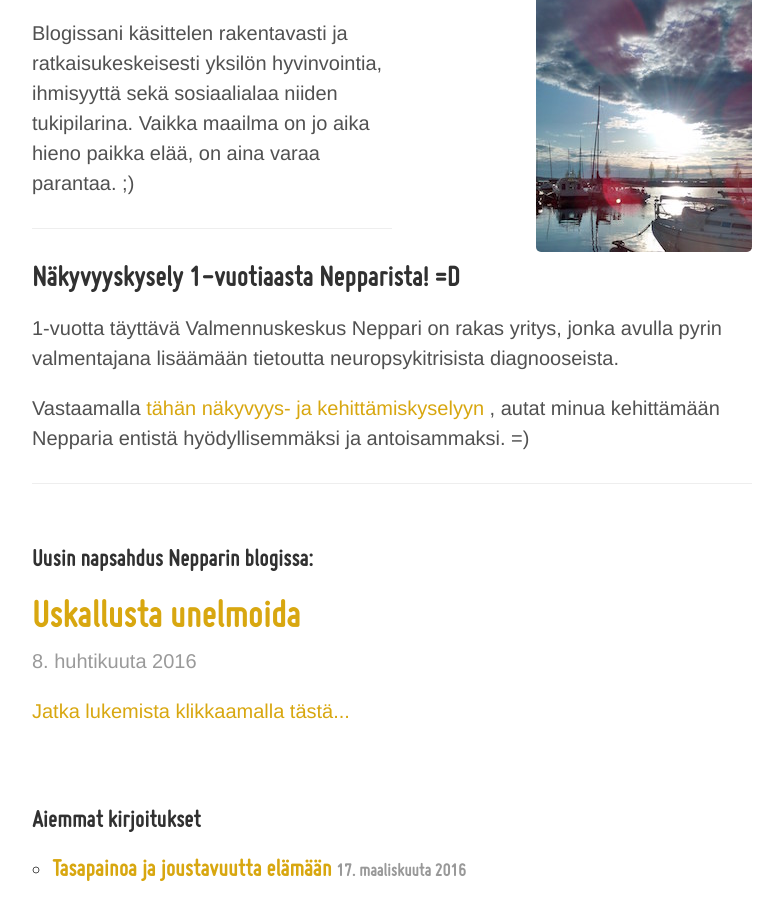
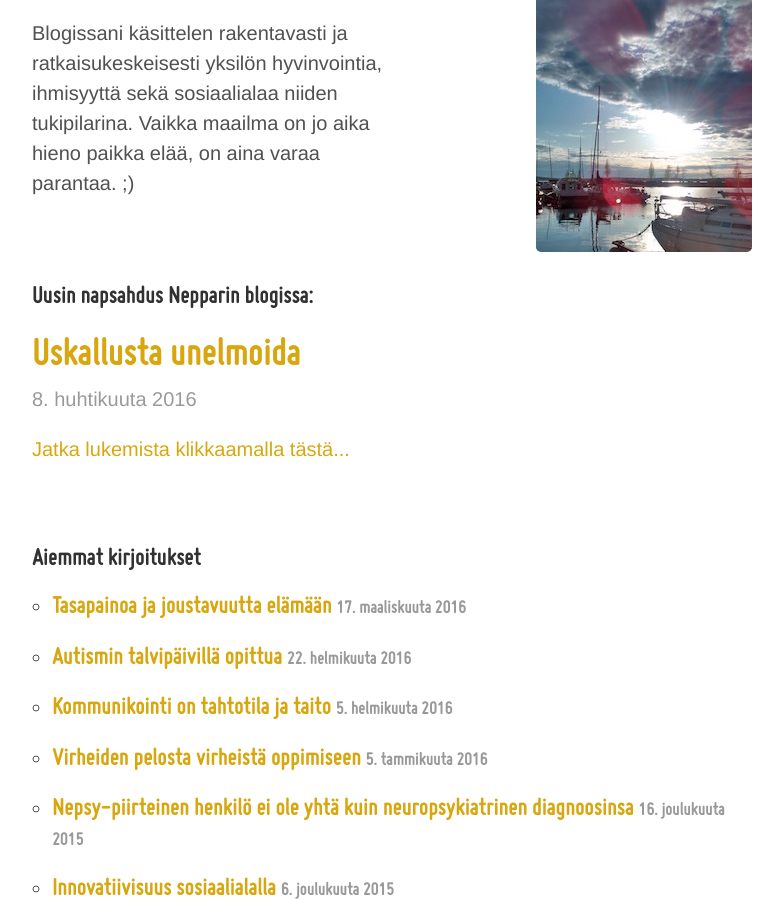
Before and after one commit to niinapiira/neppari.net, a Jekyll site: the page built from blogi.md, in a window 1280 px wide and 900 px high, scrolled down 305 px. Shown: the whole window, without its empty margins (248-1031 px from the left). Built offline with Jekyll 4.4.1, drawn with Linux system fonts in a browser that asks for light colours.

Commit message:
Updated blogi.md

```diff
--- a/blogi.md
+++ b/blogi.md
@@ -1,18 +1,10 @@
 ---
-"page-title": Nepparin napsahduksia
-"page-type": normal
+page-title: Nepparin napsahduksia
+page-type: normal
 published: true
 permalink: /blogi/
-"link-title": Blogi
-"navigation-order": 90
-"show-in-navigation": true
-"is-new": false
-polaroid: ""
+link-title: Blogi
+navigation-order: 90
+show-in-navigation: true
+is-new: false
 ---
-
-
-## Näkyvyyskysely 1-vuotiaasta Nepparista! =D
-
-1-vuotta täyttävä Valmennuskeskus Neppari on rakas yritys, jonka avulla pyrin valmentajana lisäämään tietoutta neuropsykitrisista diagnooseista.
-
-Vastaamalla [tähän näkyvyys- ja kehittämiskyselyyn](https://docs.google.com/forms/d/176dqWqr1rtptN2gY9Z10OUQjiLbrq1T9Zu-S_kPgq-U/viewform) , autat minua kehittämään Nepparia entistä hyödyllisemmäksi ja antoisammaksi. =)
```
